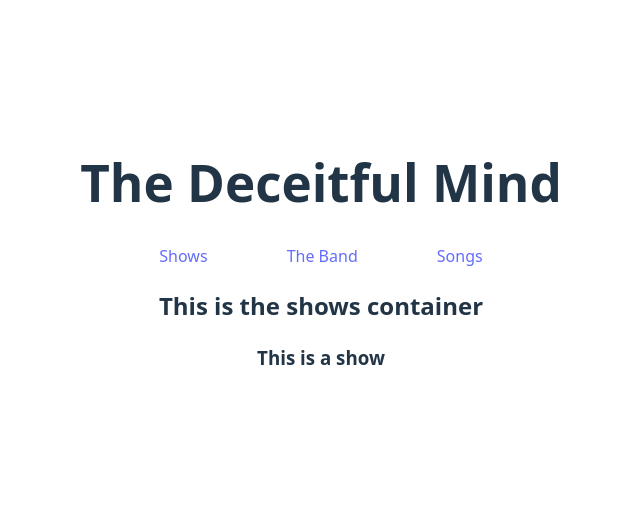
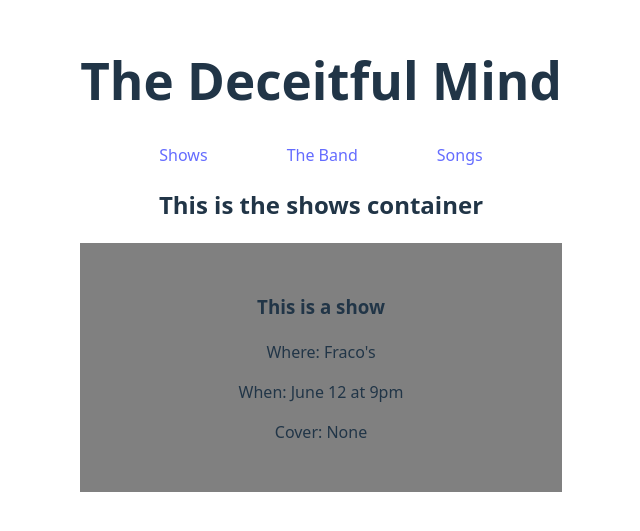
Before and after one commit to wally-yawn/dm_website, a React (Vite) app: page /shows in a window 1280 px wide. Shown: the part 145-676 px from the top of the page, without its empty margins (319-959 px from the left). Built offline with nearby package versions, Linux system fonts and the light colour scheme.

Commit message:
Add a smidge of css just for ease of working

```diff
--- a/src/App.css
+++ b/src/App.css
@@ -49,3 +49,7 @@
 header {
   max-height: 5em;
 }
+
+.card {
+  background-color: gray;
+}
--- a/src/Shows/Shows.jsx
+++ b/src/Shows/Shows.jsx
@@ -1,9 +1,14 @@
 import './Shows.css';
 
-function Shows(){
+function Shows({location, date, time, cover}){
   return(
-    <h3>This is a show</h3>
-  )
+    <div className="card">
+      <h3>This is a show</h3>
+      <p>Where: {location}</p>
+      <p>When: {date} at {time}</p>
+      <p>Cover: {cover}</p>
+    </div>
+  );
 }
 
 export default Shows;
```
